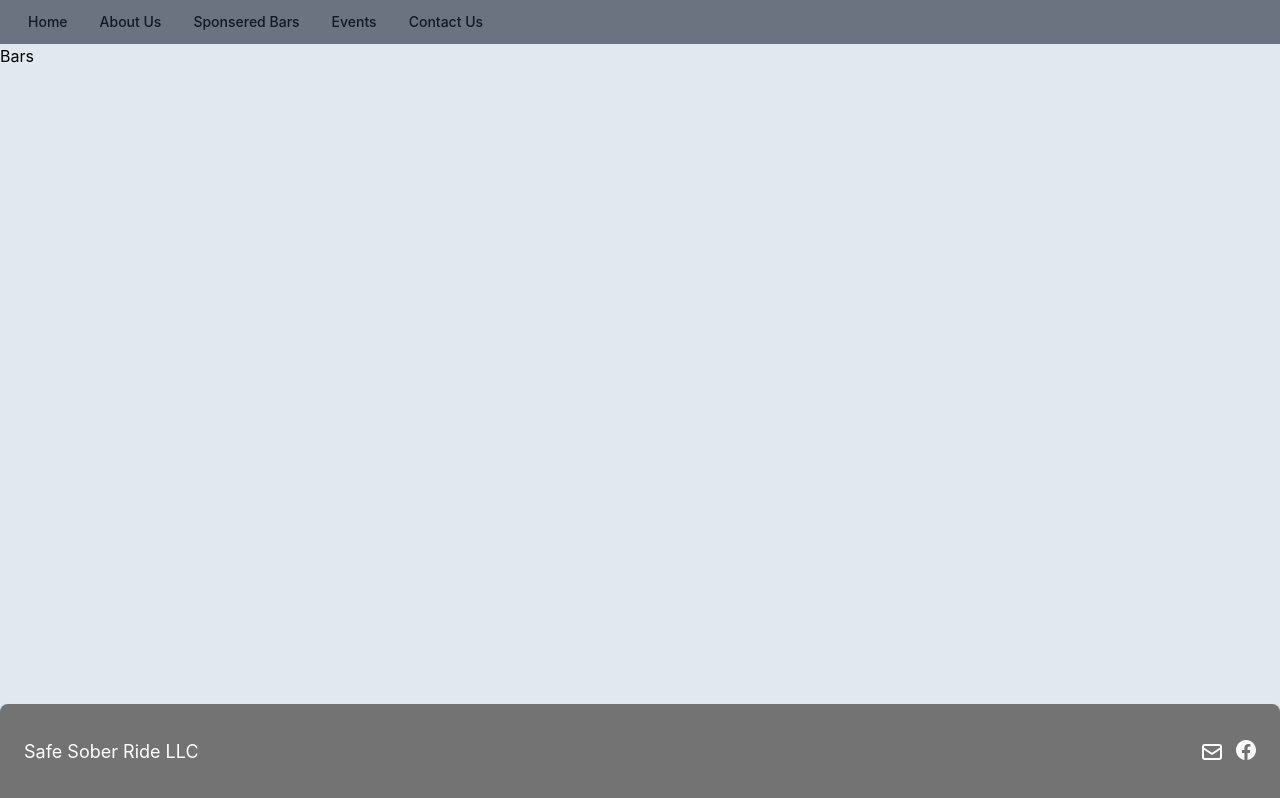
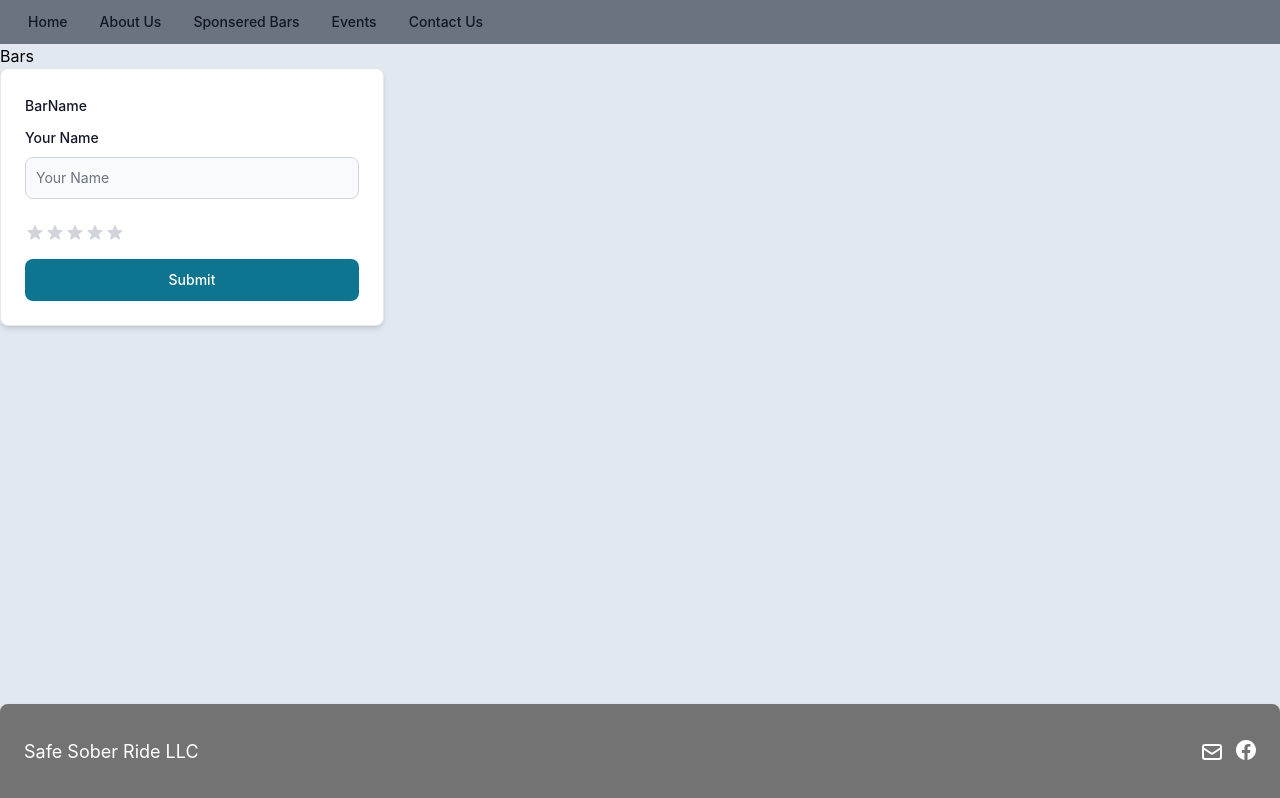
Before and after one commit to smethersblake/Safe_Sober_Rides, a React (Create React App) app in the folder client/: page /Bars in a window 1280 px wide. Built offline with nearby package versions, Linux system fonts and the light colour scheme.

Commit message:
made review component

```diff
--- a/client/src/components/Review/index.js
+++ b/client/src/components/Review/index.js
@@ -1,7 +1,93 @@
+import { Rating, TextInput, Card, Label, Button } from 'flowbite-react'
+import React from 'react'
+
 function Review ()
 {
+    function RatingIcon(props) {
+    const {
+    index,
+    rating,
+    hoverRating,
+    onMouseEnter,
+    onMouseLeave,
+    onSaveRating,
+    } = props;
+    const fill = React.useMemo(() => {
+    if (hoverRating >= index) {
+        return true
+    } else if (!hoverRating && rating >= index) {
+        return true
+    }
+    return false;
+    }, [rating, hoverRating, index]);
     return (
-        <div></div>
+        <div
+        className="cursor-pointer"
+        onMouseEnter={() => onMouseEnter(index)}
+        onMouseLeave={() => onMouseLeave()}
+        onClick={() => onSaveRating(index)}>
+        <Rating.Star filled={fill} />
+        </div>
+    )
+    }
+    const [rating, setRating] = React.useState(0);
+    const [hoverRating, setHoverRating] = React.useState(0);
+    const onMouseEnter = (index) => {
+    setHoverRating(index);
+    };
+    const onMouseLeave = () => {
+    setHoverRating(0);
+    };
+    const onSaveRating = (index) => {
+    setRating(index);
+    };
+    return (
+        <div className="max-w-sm">
+    <Card>
+    <form className="flex flex-col gap-4">
+                    <div>
+                        <div className='mb-2 block'>
+                            <Label htmlFor='bar'
+                            value='BarName'/>
+                        </div>
+        <div className="mb-2 block">
+            <Label
+            htmlFor="name"
+                                value="Your Name
+            "
+            />
+        </div>
+        <TextInput
+            id="name"
+            type="text"
+            placeholder="Your Name"
+            required={true}
+        />
+        </div>
+    <div>
+        <div className="mb-2 block">
+            </div>
+                <Rating>
+                    {[1, 2, 3, 4, 5].map((index) =>
+                        {
+                            return (
+                                    <RatingIcon
+                                        index={index}
+                                        rating={rating}
+                                        hoverRating={hoverRating}
+                                        onMouseEnter={onMouseEnter}
+                                        onMouseLeave={onMouseLeave}
+                                        onSaveRating={onSaveRating} />
+                                )
+                        })}
+        </Rating>
+    </div>
+    <Button type="submit">
+        Submit
+        </Button>
+    </form>
+    </Card>
+</div>
     )
 }
 export default Review
--- a/client/src/pages/Bars/index.js
+++ b/client/src/pages/Bars/index.js
@@ -1,7 +1,12 @@
+import Review from "../../components/Review"
+
 function Bars ()
 {
     return (
-        <h1>Bars</h1>
+        <div>
+            <h1>Bars</h1>
+            <Review/>
+        </div>
     )
 }
 export default Bars
```
